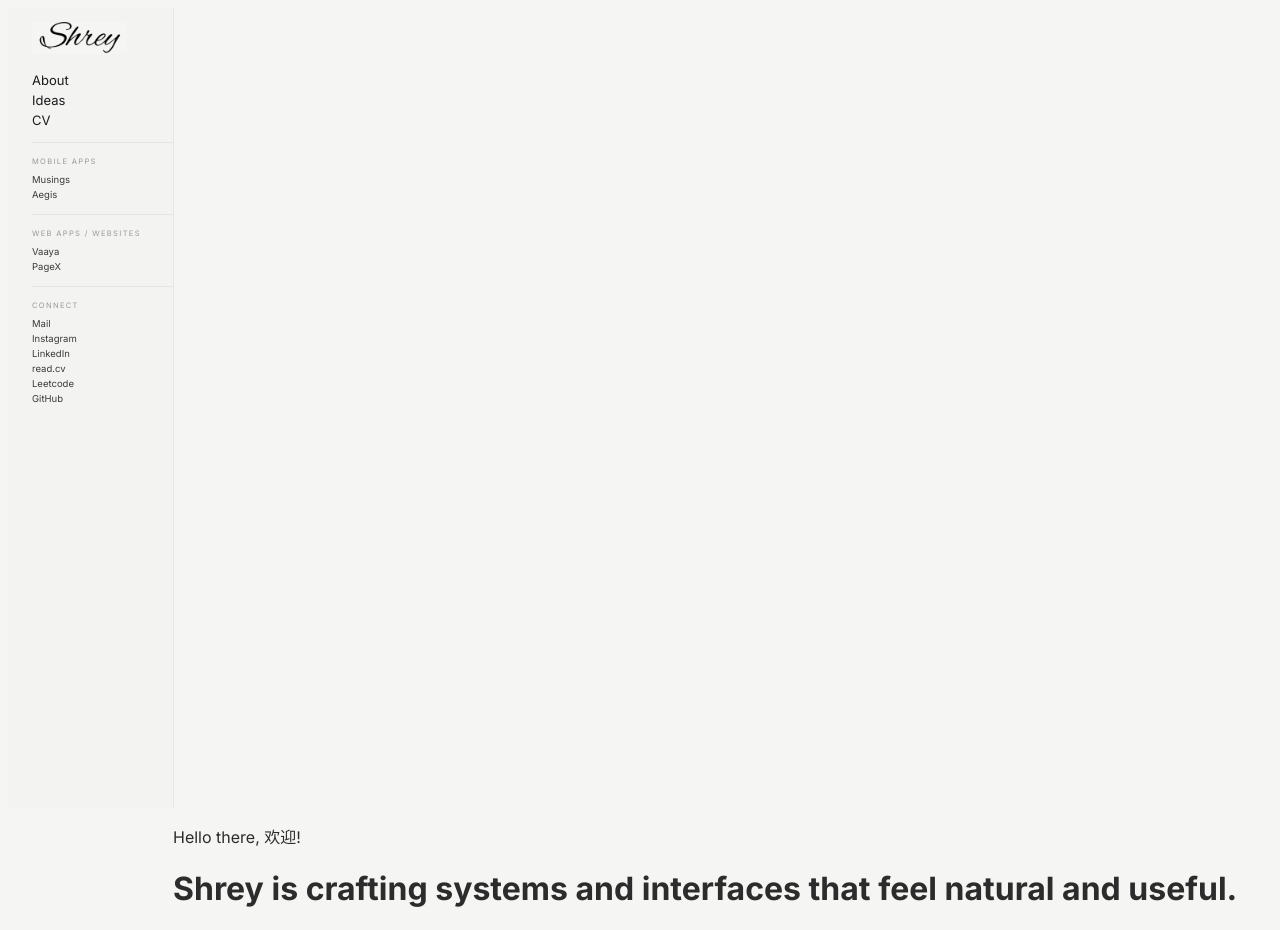
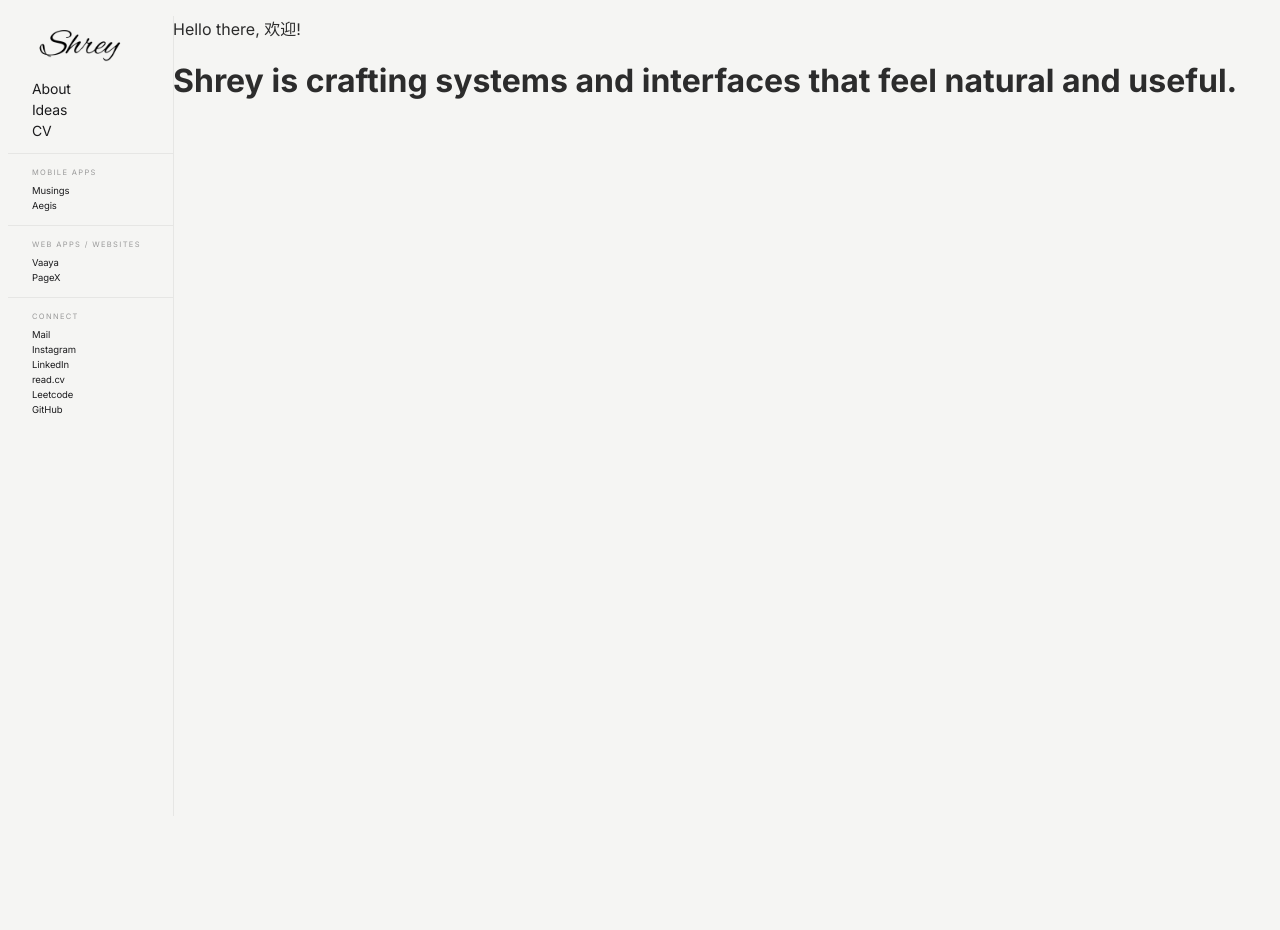
Before and after one commit to shreysircar/Portfolio, a Next.js app: page / in a window 1280 px wide. After the commit the page ends 800 px from the top, so only its background shows below. Built offline with nearby package versions, Linux system fonts and the light colour scheme.

Commit message:
sidebar fixes

```diff
--- a/src/components/Sidebar.tsx
+++ b/src/components/Sidebar.tsx
@@ -2,9 +2,19 @@ import { primaryNav, sections } from "@/data/sidebarData";
 
 export default function Sidebar() {
   return (
-<aside className="w-[165px] shrink-0 h-screen
-                   bg-[#F3F3F1] border-r border-[#E6E6E4]
-                   overflow-y-auto">
+<aside
+  className="
+    fixed
+    left-0
+    top-0
+    w-[165px]
+    h-screen
+    shrink-0
+    bg-white
+    border-r border-[#E6E6E4]
+    overflow-y-auto
+  "
+>
 
       <div className="pt-[14px] pl-[24px] pr-3 space-y-[14px] pb-5">
 
@@ -16,12 +26,12 @@ export default function Sidebar() {
         />
 
         {/* PRIMARY NAV */}
-<nav className="space-y-[4px] text-[13px]">
+<nav className="space-y-[4px] text-[14px]">
   {primaryNav.map((item) => (
     <a
       key={item.label}
       href={item.href}
-      className="block no-underline font-extrabold text-[#1C1C1E] hover:text-[#9A9A9A] transition-colors duration-150"
+className="block no-underline font-bold tracking-[-0.01em] text-[#1C1C1E] hover:text-[#9A9A9A] transition-colors duration-150"
     >
       {item.label}
     </a>
@@ -29,7 +39,7 @@ export default function Sidebar() {
 </nav>
 
         {/* DIVIDER */}
-        <div className="border-t border-[#E6E6E4]" />
+<div className="ml-[-24px] mr-[-12px] border-t border-[#E6E6E4] mt-[14px]" />
 
         {/* SECTIONS */}
         {sections.map((section, index) => (
@@ -44,7 +54,7 @@ export default function Sidebar() {
   <a
     key={item.label}
     href={item.href}
-    className="block no-underline text-[#3A3A3A] hover:text-[#9A9A9A] transition-colors duration-150"
+className="block no-underline font-bold tracking-[-0.01em] text-[#1C1C1E] hover:text-[#9A9A9A] transition-colors duration-150"
   >
     {item.label}
   </a>
@@ -53,7 +63,7 @@ export default function Sidebar() {
 
             {/* Add divider between sections except last */}
             {index !== sections.length - 1 && (
-              <div className="border-t border-[#E6E6E4] mt-[14px]" />
+<div className="ml-[-24px] mr-[-12px] border-t border-[#E6E6E4] mt-[14px]" />
             )}
 
           </div>
```
